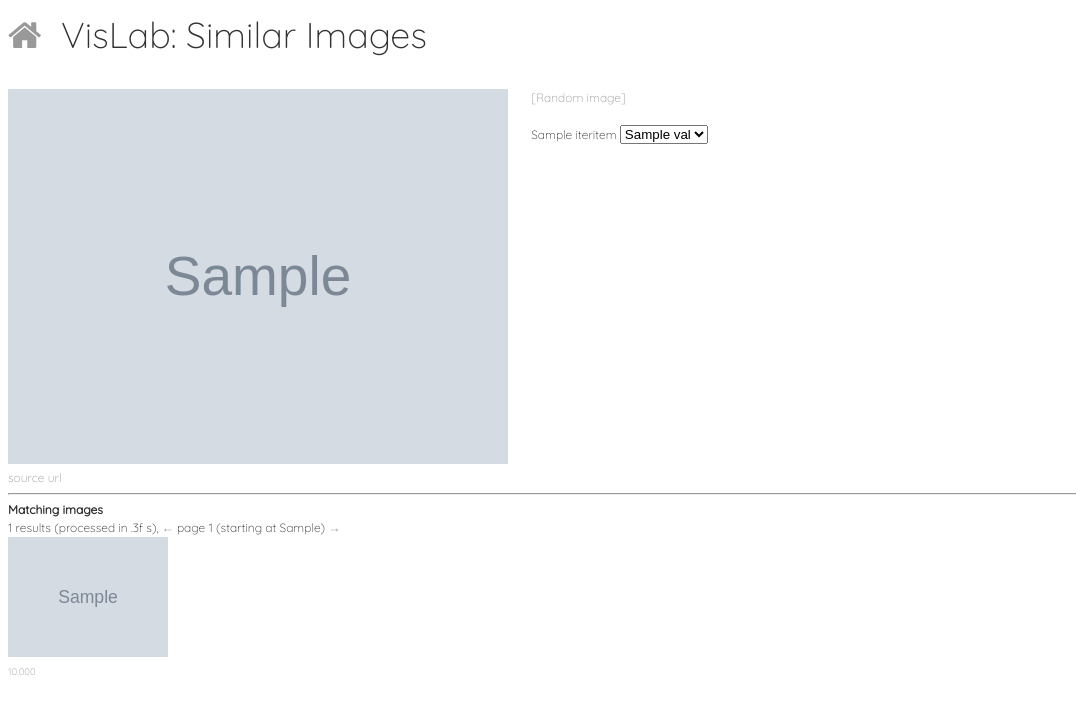
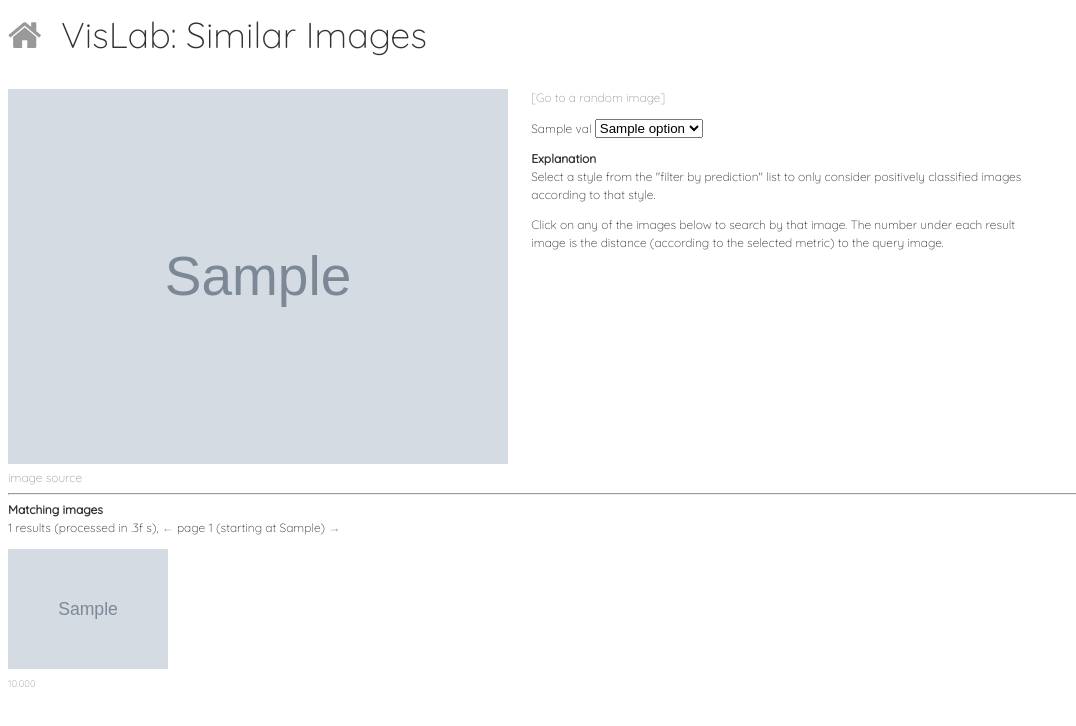
Before and after one commit to sergeyk/vislab, a Flask app: template frontend/templates/similarity.html in a window 1280 px wide; the page is wider, and only the part inside the window is pictured. Shown: the top 726 px of that part, without its empty margins (0-1076 px from the left). Run offline with Flask 2, Linux system fonts and the light colour scheme; the template is opened without the code that fills it: most values are stand-ins (such as "Sample title", 1, 10 or a date in 2020); grey boxes marked "Sample" are stand-in pictures.

Commit message:
added explanation and better way to do select boxes

```diff
--- a/frontend/similarity.py
+++ b/frontend/similarity.py
@@ -27,19 +27,26 @@
     This keeps the parameter-parsing logic in one place.
     """
     select_options = {
-        'feature': ['deep learned fc6', 'style scores'],
-        'distance': ['euclidean', 'manhattan'],
-        'label': ['all'] + aphrodite.flickr.underscored_style_names,
-        'prediction': ['all'] + ['pred_{}'.format(x) for x in aphrodite.flickr.underscored_style_names]
+        'feature': {
+            'name': 'feature',
+            'options': ['deep learned fc6', 'style scores']
+        },
+        'distance': {
+            'name': 'distance_metric',
+            'options': ['euclidean', 'manhattan']
+        },
+        'prediction': {
+            'name': 'filter by prediction',
+            'options': ['all'] + ['pred_{}'.format(x) for x in aphrodite.flickr.underscored_style_names]
+        }
     }
 
     args = util.get_query_args(
         defaults={
             'feature': 'deep learned fc6',
             'distance': 'euclidean',
+            'prediction': 'all',
             'page': 1,
-            'label': 'all',
-            'prediction': 'all'
         },
         types={
             'page': int
@@ -47,8 +54,6 @@
     )
 
     filter_conditions = {}
-    if args['label'] != 'all':
-        filter_conditions = {args['label']: ''}
     if args['prediction'] != 'all':
         filter_conditions.update({args['prediction']: '> 0'})
     results_data = collection.nn_by_id(
--- a/frontend/static/main.css
+++ b/frontend/static/main.css
@@ -105,12 +105,13 @@
 
 a {
   color: #333333;
-  text-decoration: none;
+  text-decoration: underline;
   -webkit-transition: color .3s ease-in;
   transition: color .3s ease-in;
 }
 a:not(:hover) {
   color: #999999;
+  text-decoration: none;
 }
 
 td, th {
@@ -124,6 +125,10 @@
 
 div {
   vertical-align: top;
+}
+
+p {
+  margin-bottom: 1em;
 }
 
 #images {
--- a/frontend/templates/similarity.html
+++ b/frontend/templates/similarity.html
@@ -6,7 +6,6 @@
     <link href="/static/main.css" rel="stylesheet" type="text/css" />
     <link rel="stylesheet" href="/static/font-awesome/css/font-awesome.min.css" />
 
-    <script src="/static/sprintf-0.7-beta1.js"></script>
     <script src="/static/jquery-1.10.2.min.js"></script>
 
     <script>
@@ -65,21 +64,33 @@
     <div class="query-image" style="display: inline-block; width: 520px;">
         <img src="{{image_info.image_url}}" alt="query image" width="500px" />
         <br />
-        <a href="{{image_info.page_url}}">source url</a>
+        <a href="{{image_info.page_url}}">image source</a>
     </div>
 
-    <div id="search-options" style="display: inline-block;">
-        <a href="/similar_to_random">[Random image]</a>
-        <br /><br />
-        {% for name, options in select_options.iteritems() %}
-        <label for="{{name}}">{{name}}</label>
-        <select id="{{name}}" class='query_arg'>
-            {% for x in options %}
+    <div id="search-options" style="display: inline-block; width:500px;">
+        <p>
+            <a href="/similar_to_random">[Go to a random image]</a>
+        </p>
+        <p>
+        {% for short_name, long_name_and_options in select_options.iteritems() %}
+        <label for="{{short_name}}">{{long_name_and_options.name}}</label>
+        <select id="{{short_name}}" class='query_arg'>
+            {% for x in long_name_and_options.options %}
             <option value="{{ x }}">{{ x }}</option>
             {% endfor %}
         </select>
         <br />
         {% endfor %}
+        </p>
+
+        <h3>Explanation</h3>
+        <p>
+            Select a style from the "filter by prediction" list to only consider positively classified images according to that style.
+        </p>
+        <p>
+            Click on any of the images below to search by that image.
+            The number under each result image is the distance (according to the selected metric) to the query image.
+        </p>
     </div>
 </div>
 
@@ -88,12 +99,14 @@
 <div id="images">
     <div class="results-nav">
         <h3>Matching images</h3>
+        <p>
         <span id="num-results">{{results_data.num_results}}</span> results
         (processed in {{'{:.3f}'.format(results_data.time_elapsed)}} s),
             <a href="#" id="prev-page">&larr;</a>
             page <span id="page">{{results_data.page}}</span>
             (starting at {{ results_data.start_ind }})
             <a href="#" id="next-page">&rarr;</a>
+        </p>
     <div id="results">
     {% for result in results_data.results %}
         <div class="result">
```
Also changed, not shown: tasks.md (+9 -2 lines).
